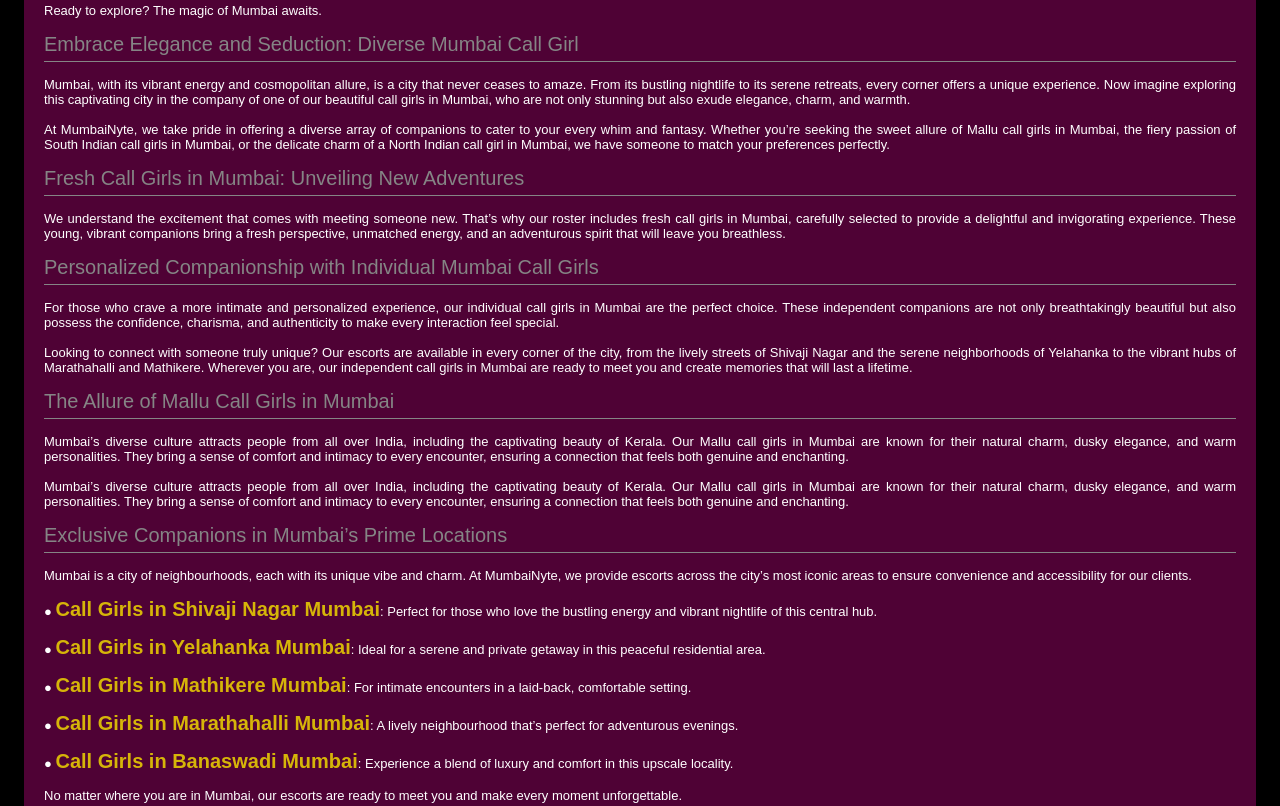
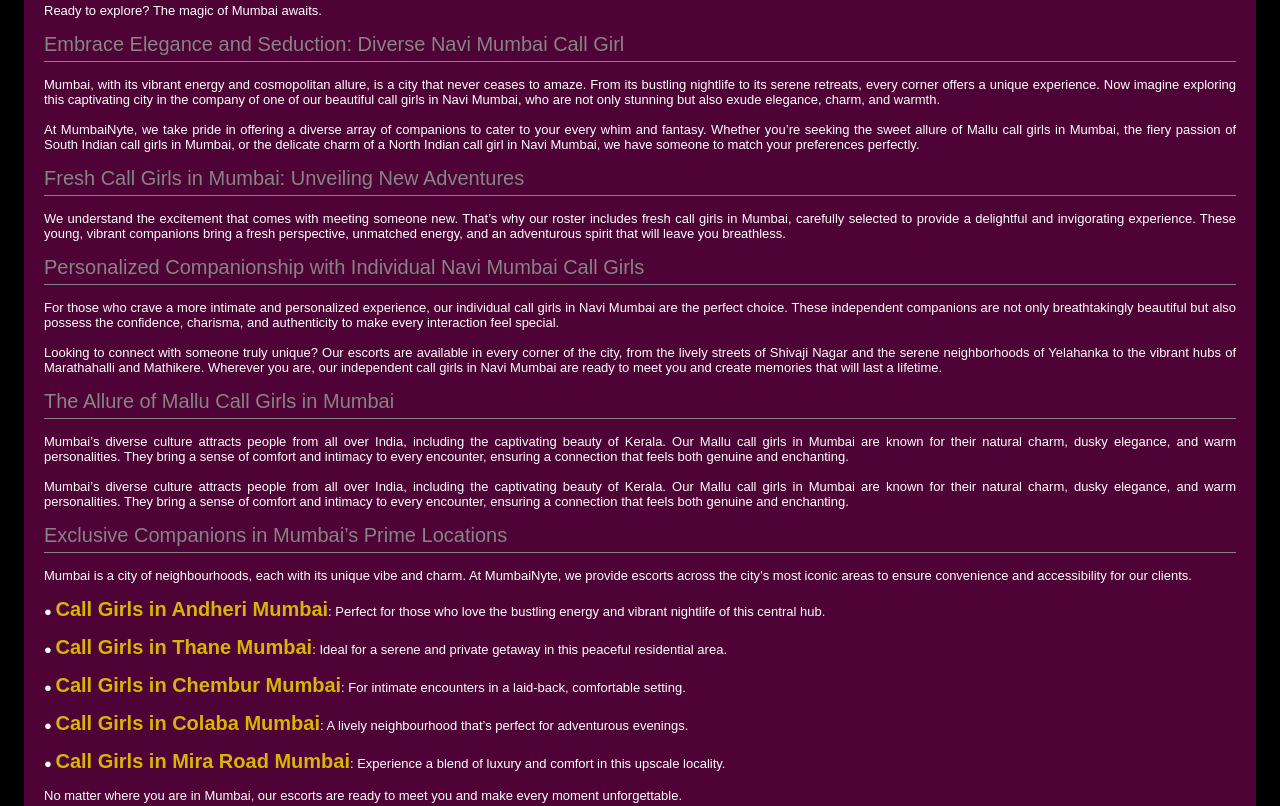
Before and after one commit to sjon01/mu.mumbainyte, a plain HTML site: page index.html in a window 1280 px wide. Shown: the part 5639-6445 px from the top of the page. Drawn offline with Linux system fonts and the light colour scheme; a web font is replaced by a local one.

Commit message:
Update index.html

```diff
--- a/index.html
+++ b/index.html
@@ -1360,18 +1360,18 @@
 
                      <p style="text-align:justify;">Ready to explore? The magic of Mumbai awaits.</p>
 
-                     <h3 style="text-align:justify;">Embrace Elegance and Seduction: Diverse Mumbai Call Girl</h3>
-                     <p style="text-align:justify;">Mumbai, with its vibrant energy and cosmopolitan allure, is a city that never ceases to amaze. From its bustling nightlife to its serene retreats, every corner offers a unique experience. Now imagine exploring this captivating city in the company of one of our beautiful call girls in Mumbai, who are not only stunning but also exude elegance, charm, and warmth.</p>
-
-                     <p style="text-align:justify;">At MumbaiNyte, we take pride in offering a diverse array of companions to cater to your every whim and fantasy. Whether you’re seeking the sweet allure of Mallu call girls in Mumbai, the fiery passion of South Indian call girls in Mumbai, or the delicate charm of a North Indian call girl in Mumbai, we have someone to match your preferences perfectly.</p>
+                     <h3 style="text-align:justify;">Embrace Elegance and Seduction: Diverse Navi Mumbai Call Girl</h3>
+                     <p style="text-align:justify;">Mumbai, with its vibrant energy and cosmopolitan allure, is a city that never ceases to amaze. From its bustling nightlife to its serene retreats, every corner offers a unique experience. Now imagine exploring this captivating city in the company of one of our beautiful call girls in Navi Mumbai, who are not only stunning but also exude elegance, charm, and warmth.</p>
+
+                     <p style="text-align:justify;">At MumbaiNyte, we take pride in offering a diverse array of companions to cater to your every whim and fantasy. Whether you’re seeking the sweet allure of Mallu call girls in Mumbai, the fiery passion of South Indian call girls in Mumbai, or the delicate charm of a North Indian call girl in Navi Mumbai, we have someone to match your preferences perfectly.</p>
 
                      <h3 style="text-align:justify;">Fresh Call Girls in Mumbai: Unveiling New Adventures</h3>
                      <p style="text-align:justify;">We understand the excitement that comes with meeting someone new. That’s why our roster includes fresh call girls in Mumbai, carefully selected to provide a delightful and invigorating experience. These young, vibrant companions bring a fresh perspective, unmatched energy, and an adventurous spirit that will leave you breathless.</p>
 
-                    <h3 style="text-align:justify;">Personalized Companionship with Individual Mumbai Call Girls</h3>
-                    <p style="text-align:justify;">For those who crave a more intimate and personalized experience, our individual call girls in Mumbai are the perfect choice. These independent companions are not only breathtakingly beautiful but also possess the confidence, charisma, and authenticity to make every interaction feel special.</p>
-
-                    <p style="text-align:justify;">Looking to connect with someone truly unique? Our escorts are available in every corner of the city, from the lively streets of Shivaji Nagar and the serene neighborhoods of Yelahanka to the vibrant hubs of Marathahalli and Mathikere. Wherever you are, our independent call girls in Mumbai are ready to meet you and create memories that will last a lifetime.</p>
+                    <h3 style="text-align:justify;">Personalized Companionship with Individual Navi Mumbai Call Girls</h3>
+                    <p style="text-align:justify;">For those who crave a more intimate and personalized experience, our individual call girls in Navi Mumbai are the perfect choice. These independent companions are not only breathtakingly beautiful but also possess the confidence, charisma, and authenticity to make every interaction feel special.</p>
+
+                    <p style="text-align:justify;">Looking to connect with someone truly unique? Our escorts are available in every corner of the city, from the lively streets of Shivaji Nagar and the serene neighborhoods of Yelahanka to the vibrant hubs of Marathahalli and Mathikere. Wherever you are, our independent call girls in Navi Mumbai are ready to meet you and create memories that will last a lifetime.</p>
 
                      <h3 style="text-align:justify;">The Allure of Mallu Call Girls in Mumbai</h3>
                      <p style="text-align:justify;">Mumbai’s diverse culture attracts people from all over India, including the captivating beauty of Kerala. Our Mallu call girls in Mumbai are known for their natural charm, dusky elegance, and warm personalities. They bring a sense of comfort and intimacy to every encounter, ensuring a connection that feels both genuine and enchanting.</p>
@@ -1381,15 +1381,15 @@
                       <h3 style="text-align:justify;">Exclusive Companions in Mumbai’s Prime Locations</h3>
                       <p style="text-align:justify;">Mumbai is a city of neighbourhoods, each with its unique vibe and charm. At MumbaiNyte, we provide escorts across the city’s most iconic areas to ensure convenience and accessibility for our clients.</p>
 
-                      <p style="text-align:justify;">●	<strong><a href="#">Call Girls in Shivaji Nagar Mumbai</a></strong>: Perfect for those who love the bustling energy and vibrant nightlife of this central hub.</p>
-
-                      <p style="text-align:justify;">●	<strong><a href="#">Call Girls in Yelahanka Mumbai</a></strong>: Ideal for a serene and private getaway in this peaceful residential area.</p>
-
-                      <p style="text-align:justify;">●	<strong><a href="#">Call Girls in Mathikere Mumbai</a></strong>: For intimate encounters in a laid-back, comfortable setting.</p>
-
-                      <p style="text-align:justify;">●	<strong><a href="#">Call Girls in Marathahalli Mumbai</a></strong>: A lively neighbourhood that’s perfect for adventurous evenings.</p>
-
-                      <p style="text-align:justify;">●	<strong><a href="#">Call Girls in Banaswadi Mumbai</a></strong>: Experience a blend of luxury and comfort in this upscale locality.</p>
+                      <p style="text-align:justify;">●	<strong><a href="#">Call Girls in Andheri Mumbai</a></strong>: Perfect for those who love the bustling energy and vibrant nightlife of this central hub.</p>
+
+                      <p style="text-align:justify;">●	<strong><a href="#">Call Girls in Thane Mumbai</a></strong>: Ideal for a serene and private getaway in this peaceful residential area.</p>
+
+                      <p style="text-align:justify;">●	<strong><a href="#">Call Girls in Chembur Mumbai</a></strong>: For intimate encounters in a laid-back, comfortable setting.</p>
+
+                      <p style="text-align:justify;">●	<strong><a href="#">Call Girls in Colaba Mumbai</a></strong>: A lively neighbourhood that’s perfect for adventurous evenings.</p>
+
+                      <p style="text-align:justify;">●	<strong><a href="#">Call Girls in Mira Road Mumbai</a></strong>: Experience a blend of luxury and comfort in this upscale locality.</p>
 
 
                        <p style="text-align:justify;">No matter where you are in Mumbai, our escorts are ready to meet you and make every moment unforgettable.</p>
```
